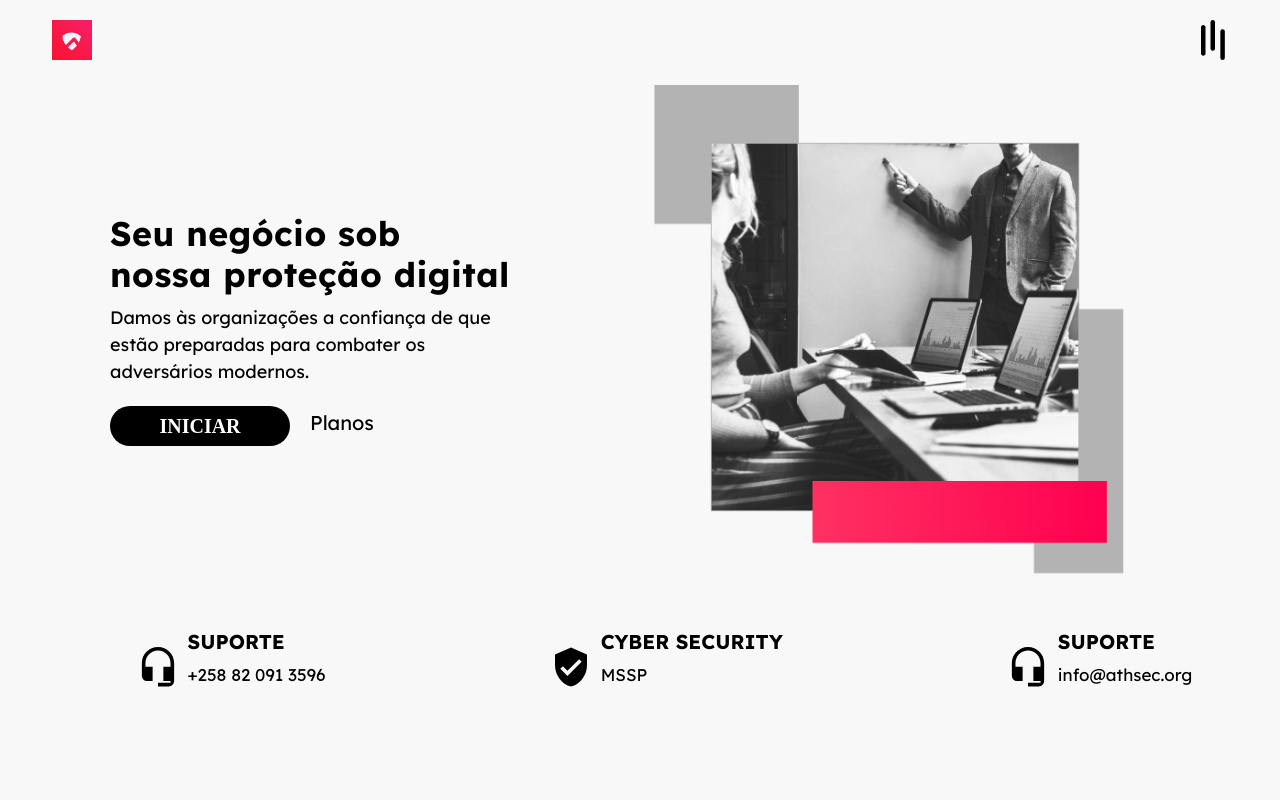
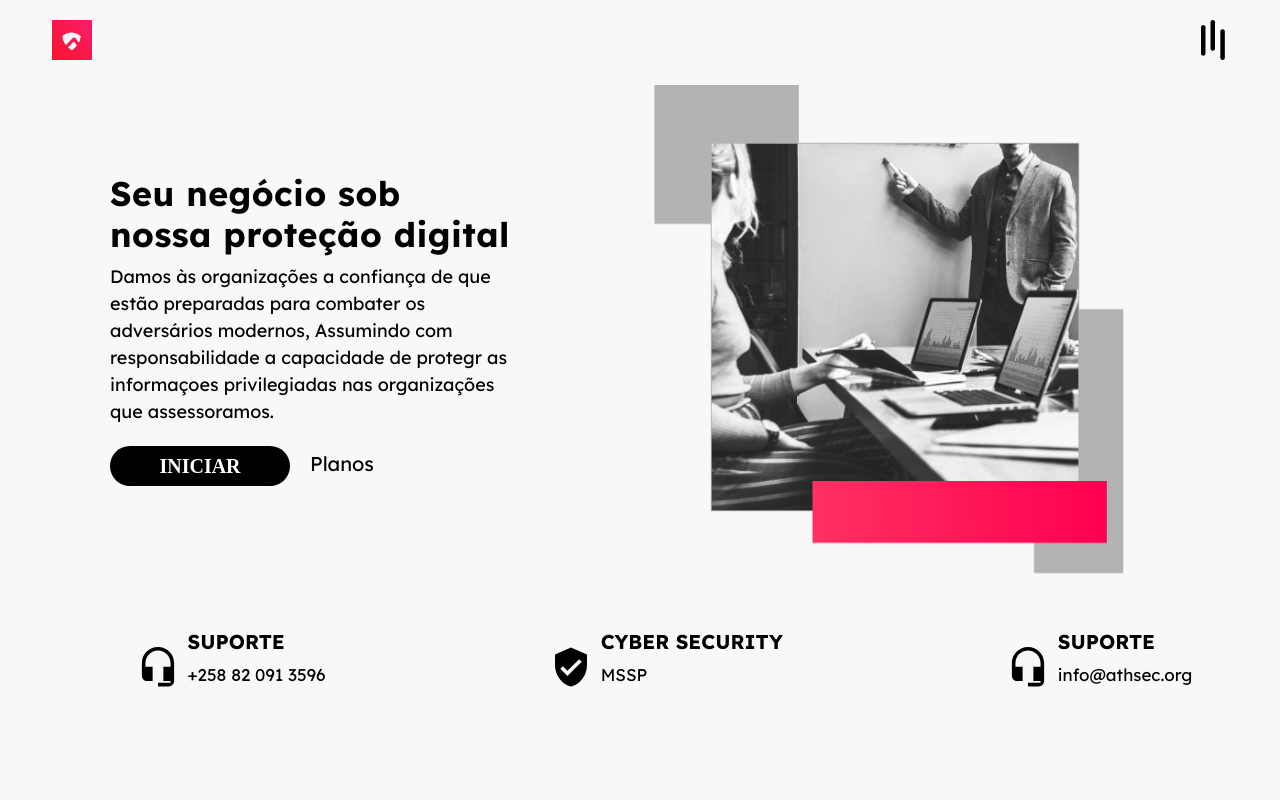
Before and after one commit to arlindo0x73/athsec, a Next.js app: page /home in a window 1280 px wide. Shown: the top 800 px of the page. Built offline with nearby package versions, Linux system fonts and the light colour scheme; a web font is replaced by a local one.

Commit message:
Update index.js

```diff
--- a/pages/home/index.js
+++ b/pages/home/index.js
@@ -21,7 +21,7 @@ const Home = () => {
             </h2>
 
             <p className={style.secondInfo} style={{ width: '25rem' }}>
-              Damos às organizações a confiança de que estão preparadas para combater os adversários modernos.
+              Damos às organizações a confiança de que estão preparadas para combater os adversários modernos, Assumindo com responsabilidade a capacidade de protegr as informaçoes privilegiadas nas organizações que assessoramos.
             </p>
             <div className={style.homeButtons}>
               <Link href="/contacts" passHref>
```
